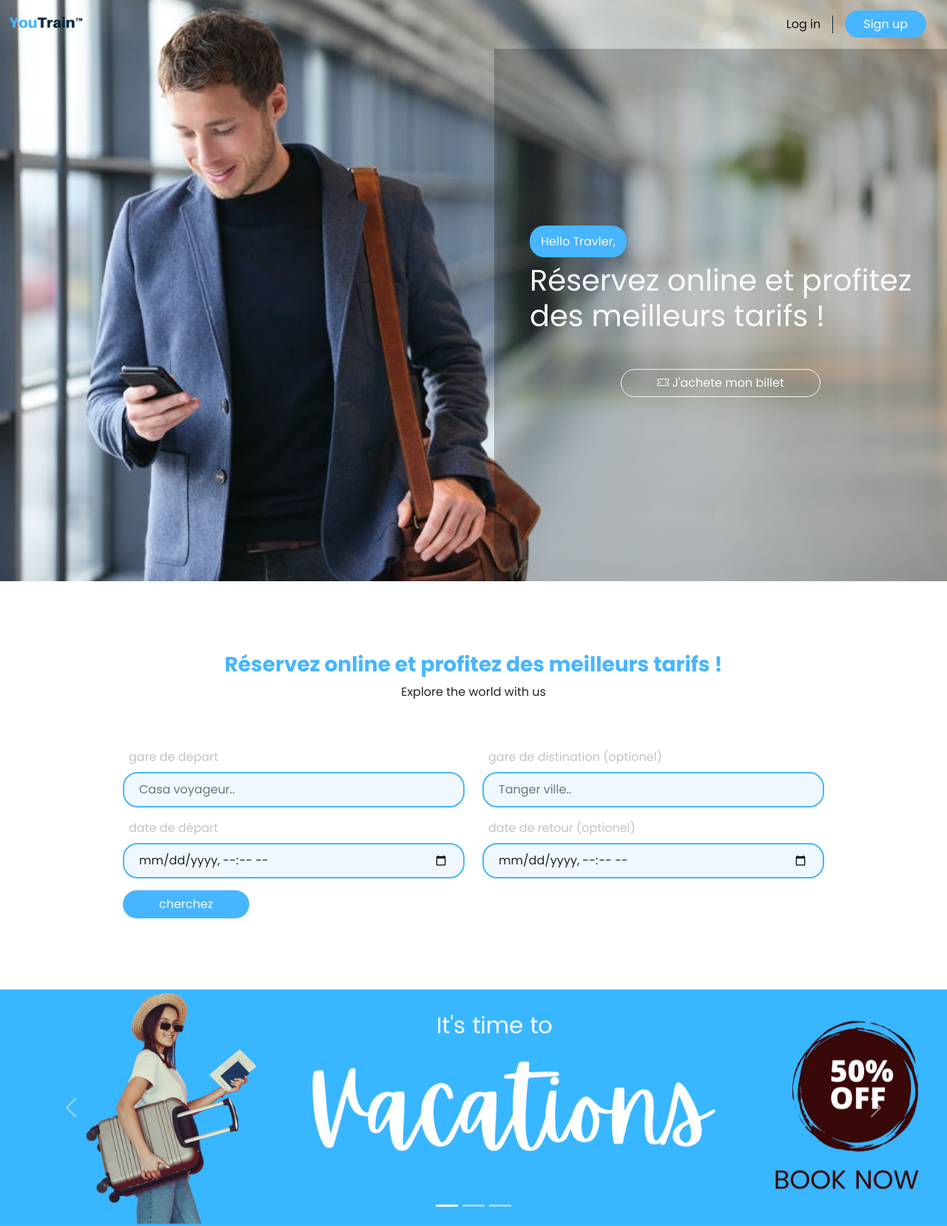
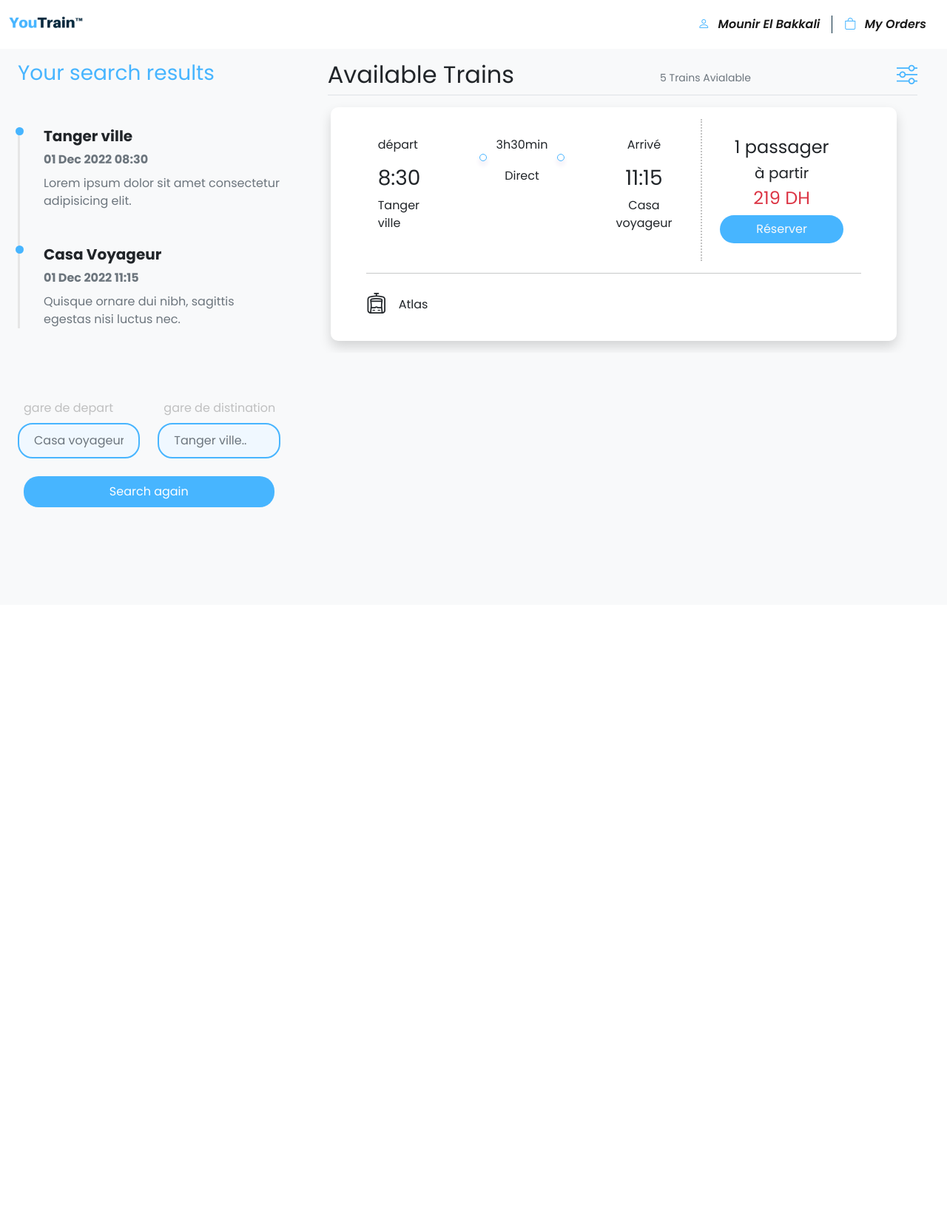
Before and after one commit to mohamedchkir/YouTrainBooking-System, a PHP site: page /booking/index.php in a window 1280 px wide. Shown: the whole page at 74% size. After the commit the page ends 686 px from the top, so only its background shows below. Run offline with PHP 8.4, Linux system fonts and the light colour scheme; some libraries are stand-ins or nearby versions.

Commit message:
I added search results page

```diff
--- a/assets/css/style2.css
+++ b/assets/css/style2.css
@@ -48,3 +48,46 @@ body{
    color: white;
    opacity: 1;
  } */
+
+
+ /* TIME LINE CSS*/
+
+
+ .timeline {
+   border-left: 3px solid hsl(0, 0%, 90%);
+   position: relative;
+   list-style: none;
+ }
+
+ .timeline .timeline-item {
+   position: relative;
+ }
+
+ .timeline .timeline-item:after {
+   position: absolute;
+   display: block;
+   top: 0;
+ }
+
+ .timeline .timeline-item:after {
+   background-color:var(--aqua);
+   left: -38px;
+   border-radius: 50%;
+   height: 11px;
+   width: 11px;
+   content: "";
+ }
+
+ /* TIME LINE CSS*/
+
+
+ .bubble {
+   border-radius: 100%;
+   width: 10px;
+   height: 10px;
+   background-color: #fff;
+   display: block;
+   margin: 0 auto 0.5em;
+   border: 1px solid var(--aqua);
+   box-shadow: 0 5px 5px 2px #f7f5fa;
+}
--- a/assets/js/main2.js
+++ b/assets/js/main2.js
@@ -34,29 +34,45 @@ function makeaMargin(e) {
 // JQUERY STARTS HERE
 
 $(document).ready(function () {
-  $("#gare_depart").keyup(function () {
-    var ville = $(this).val();
-    if (ville == "" || ville == null) {
-      $("#cities").html("no suggesttions");
-    } else {
+  handleSuggestion({ inputFiled: "#gare_depart", resltOnNode: "#cities_rst1" });
+  handleSuggestion({
+    inputFiled: "#gare_distination",
+    resltOnNode: "#cities_rst2",
+  });
+});
+
+function handleSuggestion({ inputFiled: input, resltOnNode: node }) {
+  $(input).keyup(
+    function () {
+      var ville = $(this).val();
+      // if (ville == "" || ville == null) {
+      //   $(node).html("no suggesttions");
+      // } else {
       $.post(
         "./include/handlers/voyagehandler.php",
         {
           suggestions: ville,
         },
         function (data, status) {
-          console.log(status);
-          //console.log(JSON.parse(data));
           if (data == "") {
-            $("#cities").html("no suggesttions");
+            $(node).html("no suggesttions");
           } else {
-            $("#cities").html(data);
+            $(node).html(data);
           }
         }
       );
     }
+    //}
+  );
+  $(input).blur(function () {
+    setTimeout(function () {
+      $(node).html("");
+    }, 15000);
   });
-  $("#gare_depart").blur(function () {
-    $("#cities").html("");
-  });
-});
+}
+
+function putValue(ele) {
+  let ville = ele.getAttribute("value");
+  ele.parentElement.parentElement.children[1].value = ville;
+  ele.parentElement.innerHTML = "";
+}
--- /dev/null
+++ b/booking/index.php
@@ -0,0 +1,166 @@
+<!DOCTYPE html>
+<html lang="en">
+
+<head>
+ <meta charset="UTF-8">
+ <meta http-equiv="X-UA-Compatible" content="IE=edge">
+ <meta name="viewport" content="width=device-width, initial-scale=1.0">
+ <title>YouTrain Booking</title>
+ <!--Boostrap Icons CDN -->
+ <link rel="stylesheet" href="https://cdn.jsdelivr.net/npm/bootstrap-icons@1.10.2/font/bootstrap-icons.css">
+ <!-- Bootstrap CSS -->
+ <link href="https://cdn.jsdelivr.net/npm/bootstrap@5.0.2/dist/css/bootstrap.min.css" rel="stylesheet" integrity="sha384-EVSTQN3/azprG1Anm3QDgpJLIm9Nao0Yz1ztcQTwFspd3yD65VohhpuuCOmLASjC" crossorigin="anonymous">
+ <link rel="stylesheet" href="../assets/css/style2.css">
+ <style></style>
+</head>
+
+<body>
+ <header>
+  <nav class="navbar navbar-expand-lg navbar-light   ">
+   <div class="container-fluid d-flex justify-content-between">
+    <a class="navbar-brand p-0 " href="#">
+     <img src="../assets/img/YouTrain™2.png" alt="Youtrain logo" style="width: 100px">
+    </a>
+    <button onclick="makeaMargin(this)" class="navbar-toggler" type="button" data-bs-toggle="collapse" data-bs-target="#navbarSupportedContent" aria-controls="navbarSupportedContent" aria-expanded="false" aria-label="Toggle navigation">
+     <span class="navbar-toggler-icon"></span>
+    </button>
+    <div class="collapse navbar-collapse justify-content-end" id="navbarSupportedContent">
+     <ul class="navbar-nav mb-2 mb-lg-0">
+      <li class="nav-item">
+       <a class="nav-link active py-0 px-3" aria-current="page" href="#">
+        <i class="bi bi-person me-2"></i>
+        <i>Mounir El Bakkali</i>
+       </a>
+      </li>
+      <li class="vr" style="background-color: var(--dark-blue);width: 1px ;"></li>
+      <li class="nav-item">
+       <a class="nav-link active py-0 px-3" aria-current="page" href="#">
+        <i class="bi bi-bag me-2"></i>
+        <i>My Orders</i>
+
+       </a>
+      </li>
+      <!-- <li class="nav-item">
+       <a class="nav-link active py-0 px-3 " id="login" aria-current="page" href="login.php" style="font-weight: 500;">
+        <span>Log in</span>
+       </a>
+      </li>
+      <li class="vr" style="background-color: var(--dark-blue);width: 1px ;"></li>
+      <li class="nav-item">
+       <a class="nav-link active py-0 px-3" aria-current="page" href="signup.php" id="sign_up">
+        <span style="background-color: var(--aqua);color: white;padding: 7px 25px;border-radius: 25px;font-weight: 500;">Sign up</span>
+       </a>
+      </li> -->
+     </ul>
+    </div>
+   </div>
+  </nav>
+ </header>
+ <section style="height:94vh ;" class="bg-light">
+  <div class="row w-100">
+   <div class="col-lg-4">
+    <div class="container py-3 ">
+     <h3 class="aqua text-weight-bold">Your search results</h3>
+     <div class="py-5">
+      <ul class="timeline">
+       <li class="timeline-item mb-5">
+        <h5 class="fw-bold">Tanger ville</h5>
+        <p class="text-muted mb-2 fw-bold">01 Dec 2022 08:30</p>
+        <p class="text-muted">
+         Lorem ipsum dolor sit amet consectetur adipisicing elit.
+        </p>
+       </li>
+
+       <li class="timeline-item mb-5">
+        <h5 class="fw-bold">Casa Voyageur</h5>
+        <p class="text-muted mb-2 fw-bold">01 Dec 2022 11:15</p>
+        <p class="text-muted">
+         Quisque ornare dui nibh, sagittis egestas nisi luctus nec.
+        </p>
+       </li>
+      </ul>
+     </div>
+     <div class="row">
+      <div class="col-lg-6 text-start" style="position: relative;">
+       <label for="" class="form-label ms-2" style="color:#80808078;">gare de depart</label>
+       <input class="form-control" type="text" name="gare_depart" id="gare_depart" placeholder="Casa voyageur.." autocomplete="off" required>
+       <div class="invalid-feedback ms-2">
+        veillez remplire la gare de départ.
+       </div>
+       <div class="rounded-bottom" style="background-color:aliceblue;position:absolute; width: 94%;z-index:100;" id="cities_rst1"></div>
+      </div>
+      <div class="col-lg-6 text-start" style="position: relative;">
+       <label for="" class="form-label ms-2" style="color:#80808078;">gare de distination</label>
+       <input class="form-control " type="text" name="gare_distination" id="gare_distination" autocomplete="off" placeholder="Tanger ville..">
+       <div class="rounded-bottom" style="background-color:aliceblue;position:absolute; width: 94%;" id="cities_rst2"></div>
+      </div>
+     </div>
+     <div class="p-2 pt-4">
+      <button class="btn p-2 w-100" style="background-color:var(--aqua);color:white;border-radius:20px;">Search again</button>
+     </div>
+    </div>
+   </div>
+   <div class="col-lg-8">
+    <div class="container p-3">
+     <div>
+      <div class="d-flex justify-content-between align-items-center border-bottom">
+       <H2>Available Trains</H2>
+       <small class="text-secondary">
+        5 Trains Avialable
+       </small>
+       <h3><i class="bi bi-sliders text-weight-bold aqua"></i></h3>
+      </div>
+      <div class="row gy-3 p-3" style="width:100%;overflow:scroll;">
+       <div class="px-5 py-3 shadow " style="background-color:white;border-radius:10px;">
+        <div class="d-flex align-items-center">
+         <div class="d-flex justify-content-between flex-grow-1 px-3">
+          <div>
+           <p>départ</p>
+           <h3>8:30</h3>
+           <p>Tanger ville</p>
+          </div>
+          <div class="voyage-info  w-50 text-center">
+           <label for="">3h30min</label>
+           <div class="d-flex justify-content-between">
+            <span class="bubble"></span>
+            <span class="bubble"></span>
+           </div>
+           <label for="">Direct</label>
+          </div>
+          <div class="text-center">
+           <p>Arrivé</p>
+           <h3>11:15</h3>
+           <p>Casa voyageur</p>
+          </div>
+         </div>
+         <div class=" align-items-center text-center p-4" style="border-left: 2px dotted  #80808078;">
+          <h4>1 passager</h4>
+          <h5>à partir </h5>
+          <span>
+           <h4 class="text-danger">219 DH</h4>
+          </span>
+          <button class="btn text-light px-5 " style="background-color:var(--aqua);border-radius:20px;">Réserver</button>
+         </div>
+        </div>
+        <hr class="w-100">
+        <div class="d-flex align-items-center">
+         <h3>
+          <i class="bi bi-train-lightrail-front"></i>
+         </h3>
+         <h6 class="p-3">Atlas</h6>
+        </div>
+       </div>
+       <!-- YouTrain™2 -->
+
+      </div>
+     </div>
+    </div>
+   </div>
+  </div>
+ </section>
+</body>
+<script src="https://cdnjs.cloudflare.com/ajax/libs/jquery/3.6.1/jquery.min.js" integrity="sha512-aVKKRRi/Q/YV+4mjoKBsE4x3H+BkegoM/em46NNlCqNTmUYADjBbeNefNxYV7giUp0VxICtqdrbqU7iVaeZNXA==" crossorigin="anonymous" referrerpolicy="no-referrer"></script>
+<script src="https://cdn.jsdelivr.net/npm/bootstrap@5.0.2/dist/js/bootstrap.bundle.min.js" integrity="sha384-MrcW6ZMFYlzcLA8Nl+NtUVF0sA7MsXsP1UyJoMp4YLEuNSfAP+JcXn/tWtIaxVXM" crossorigin="anonymous"></script>
+<script src="../assets/js/main2.js"></script>
+
+</html>
--- a/index.php
+++ b/index.php
@@ -5,7 +5,6 @@
     <!-- Required meta tags -->
     <meta charset="utf-8">
     <meta name="viewport" content="width=device-width, initial-scale=1">
-    <link href="dist/css/date-time-picker-component.min.css" rel="stylesheet" />
     <!--Boostrap Icons CDN -->
     <link rel="stylesheet" href="https://cdn.jsdelivr.net/npm/bootstrap-icons@1.10.2/font/bootstrap-icons.css">
     <!-- Bootstrap CSS -->
@@ -42,13 +41,13 @@
                                </a>
                            </li>-->
                             <li class="nav-item">
-                                <a class="nav-link active py-0 px-3 " id="login" aria-current="page" href="#" style="font-weight: 500;">
+                                <a class="nav-link active py-0 px-3 " id="login" aria-current="page" href="login.php" style="font-weight: 500;">
                                     <span>Log in</span>
                                 </a>
                             </li>
                             <li class="vr" style="background-color: var(--dark-blue);width: 1px ;"></li>
                             <li class="nav-item">
-                                <a class="nav-link active py-0 px-3" aria-current="page" href="#" id="sign_up">
+                                <a class="nav-link active py-0 px-3" aria-current="page" href="signup.php" id="sign_up">
                                     <span style="background-color: var(--aqua);color: white;padding: 7px 25px;border-radius: 25px;font-weight: 500;">Sign up</span>
                                 </a>
                             </li>
@@ -90,19 +89,20 @@
             </h3>
             <p class="text-grey">Explore the world with us </p>
 
-            <form action="" class="p-lg-5 needs-validation" novalidate>
+            <form action="" method="post" class="p-lg-5 needs-validation" novalidate>
                 <div class="row gy-3">
-                    <div class="col-lg-6 text-start">
+                    <div class="col-lg-6 text-start" style="position: relative;">
                         <label for="" class="form-label ms-2" style="color:#80808078;">gare de depart</label>
-                        <input class="form-control" type="text" name="gare_depart" id="gare_depart" placeholder="Casa voyageur.." required>
+                        <input class="form-control" type="text" name="gare_depart" id="gare_depart" placeholder="Casa voyageur.." autocomplete="nope" required>
                         <div class="invalid-feedback ms-2">
                             veillez remplire la gare de départ.
                         </div>
-                        <div id="cities"></div>
+                        <div class="rounded-bottom" style="background-color:aliceblue;position:absolute; width: 94%;z-index:100;" id="cities_rst1"></div>
                     </div>
-                    <div class="col-lg-6 text-start">
+                    <div class="col-lg-6 text-start" style="position: relative;">
                         <label for="" class="form-label ms-2" style="color:#80808078;">gare de distination (optionel)</label>
-                        <input class="form-control " type="text" name="gare_distination" id="gare_distination" placeholder="Tanger ville..">
+                        <input class="form-control " type="text" name="gare_distination" id="gare_distination" placeholder="Tanger ville.." autocomplete="false">
+                        <div class="rounded-bottom" style="background-color:aliceblue;position:absolute; width: 94%;" id="cities_rst2"></div>
                     </div>
                     <div class="col-lg-6 text-start">
                         <label for="" class="form-label ms-2" style="color:#80808078;">date de départ</label>
```
Also changed, not shown: include/handlers/voyagehandler.php (+12 -10 lines).
